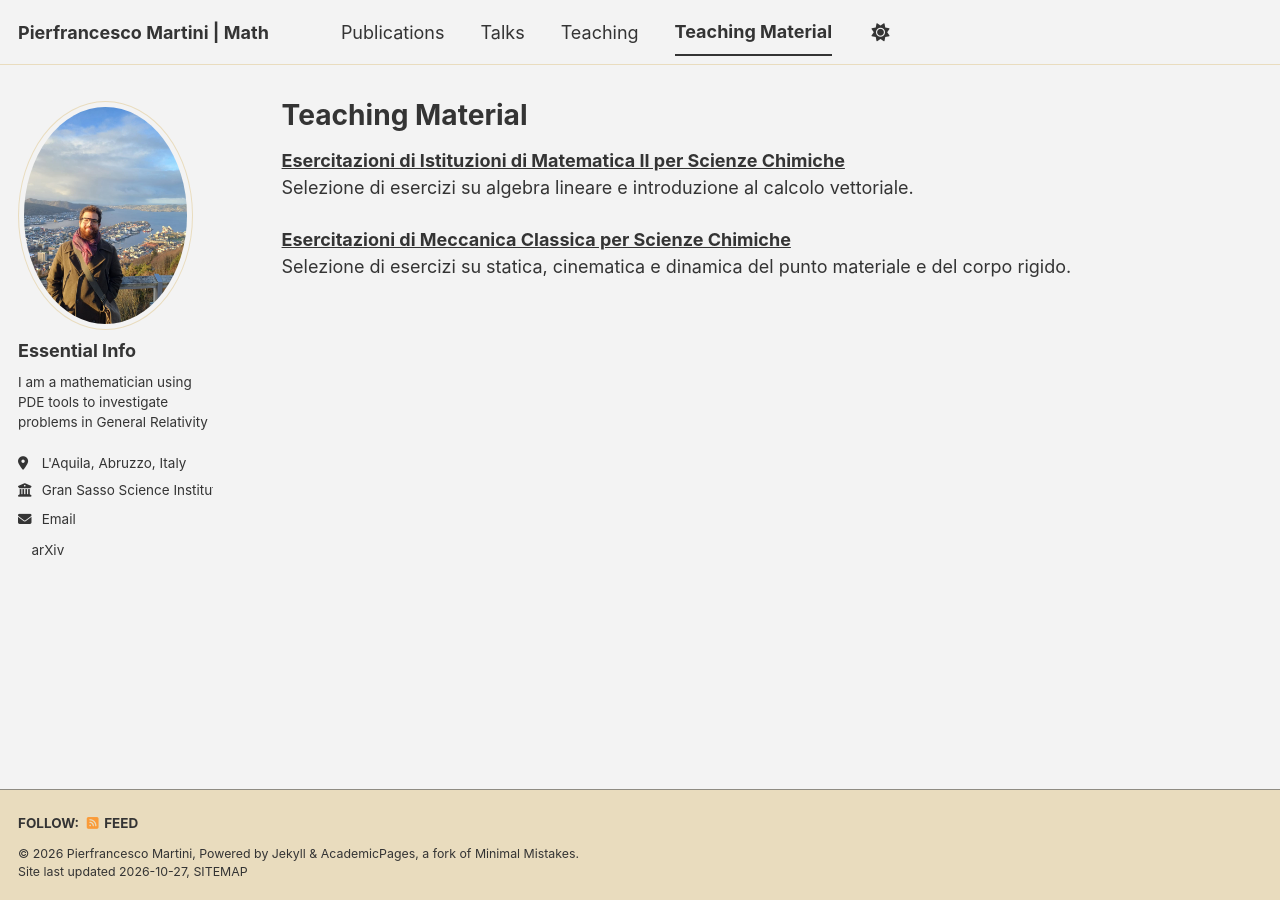
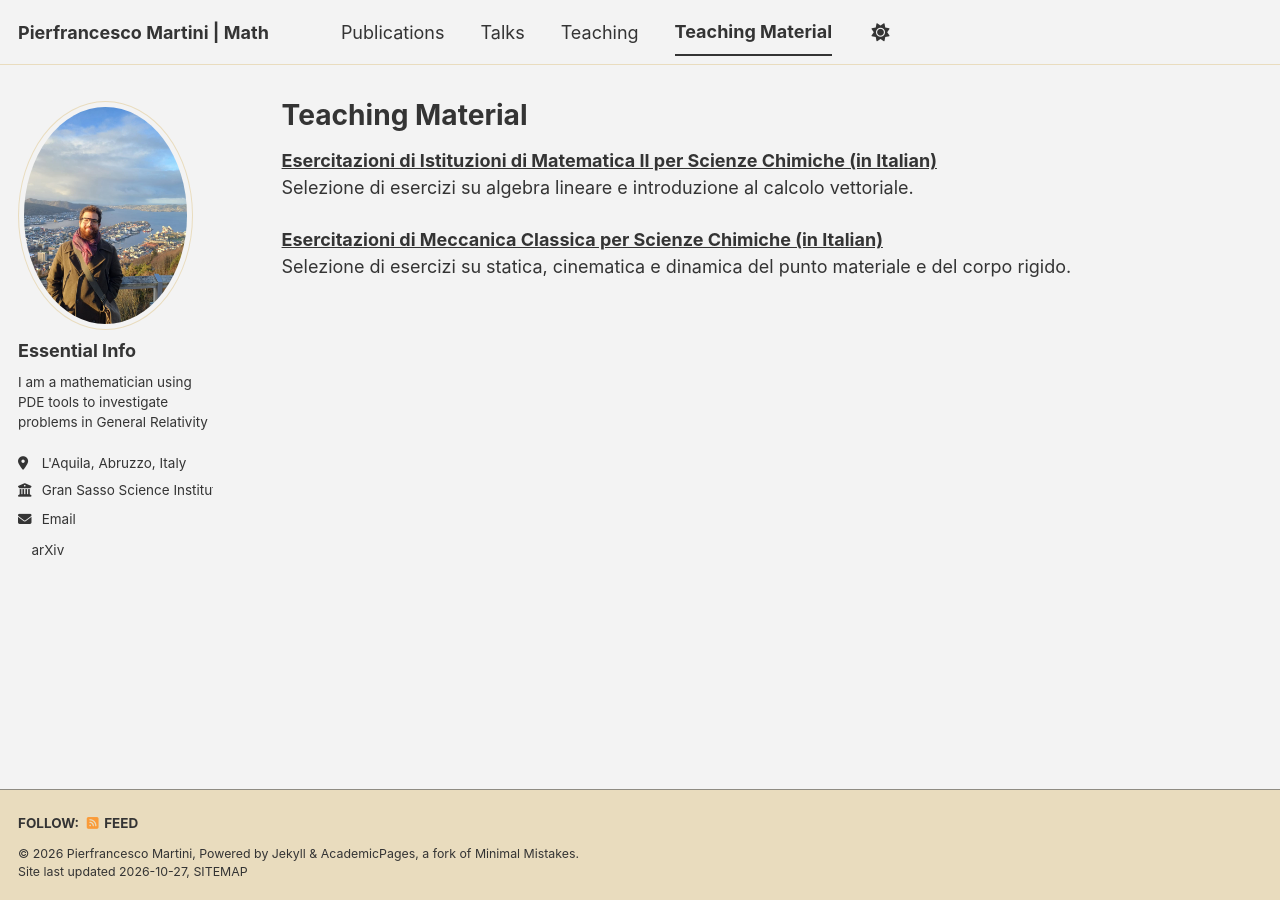
Before and after one commit to pepemartini99/pepemartini99.github.io, a Jekyll site: the page built from _pages/teaching-material.html, in a window 1280 px wide. Built offline with Jekyll 4.4.1, drawn with Linux system fonts in a browser that asks for light colours; a style sheet for code colours, icons or effects is not loaded.

Commit message:
Add '(in Italian)' to teaching material titles

```diff
--- a/_pages/teaching-material.html
+++ b/_pages/teaching-material.html
@@ -11,7 +11,7 @@ author_profile: true
 <li style="margin-bottom:25px;">
     <strong>
         <a href="/files/teaching-material/IM2.pdf" download>
-        Esercitazioni di Istituzioni di Matematica II per Scienze Chimiche
+        Esercitazioni di Istituzioni di Matematica II per Scienze Chimiche (in Italian)
         </a>
     </strong><br>
     Selezione di esercizi su algebra lineare e introduzione al calcolo vettoriale.
@@ -22,7 +22,7 @@ author_profile: true
 <li style="margin-bottom:25px;">
     <strong>
         <a href="/files/teaching-material/meccanicaXchimica.pdf" download>
-        Esercitazioni di Meccanica Classica per Scienze Chimiche
+        Esercitazioni di Meccanica Classica per Scienze Chimiche (in Italian)
         </a>
     </strong><br>
     Selezione di esercizi su statica, cinematica e dinamica del punto materiale e del corpo rigido.
```
